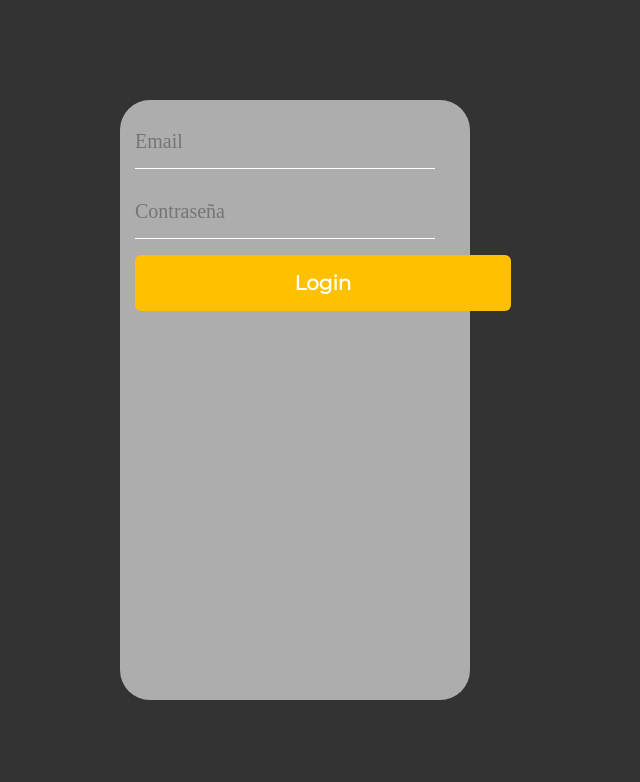
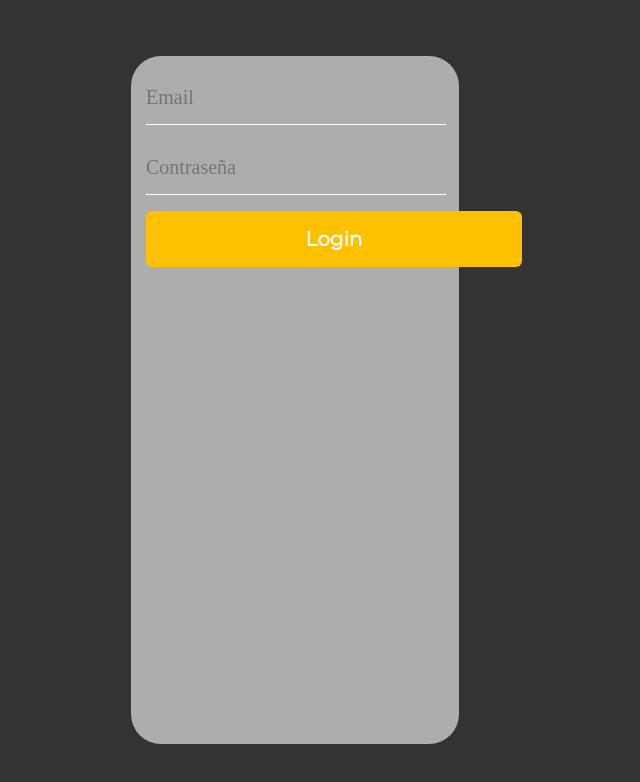
Before and after one commit to famicucci/pi-boilerplate, a Next.js app: page /login in a window 1280 px wide. Shown: the top 782 px of the page, without its empty margins (345-985 px from the left). Built offline with nearby package versions, Linux system fonts and the light colour scheme.

Commit message:
Change size container

```diff
--- a/app/login/styles/container.module.css
+++ b/app/login/styles/container.module.css
@@ -1,6 +1,6 @@
 .container {
-	width: 350px;
-	height: 75vh;
+	width: 328px;
+	height: 86vh;
 	padding: 15px;
 	background: rgba(255, 255, 255, 0.6);
 	border-radius: 30px;
```
